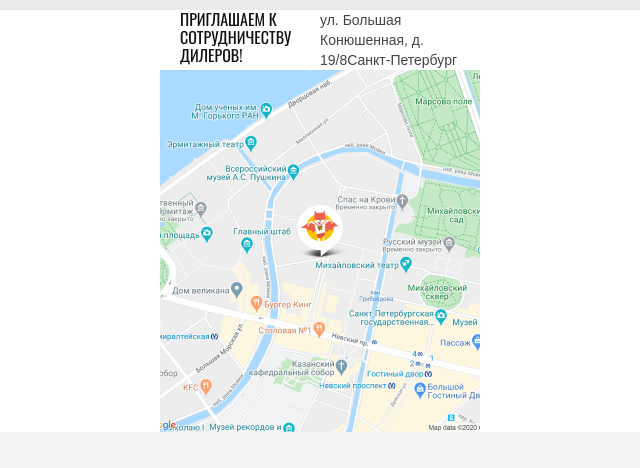
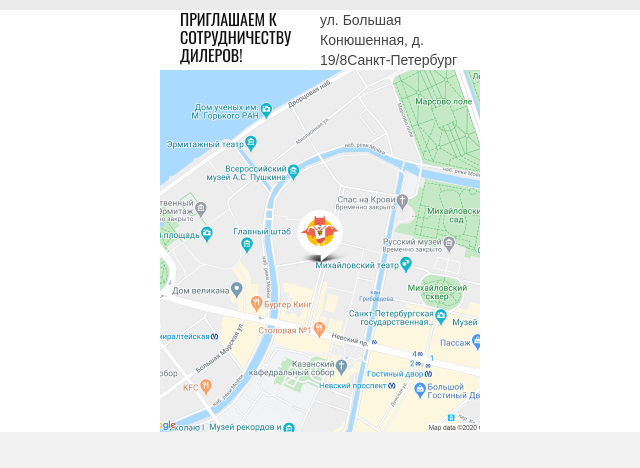
Before and after one commit to chester425/871177-cat-energy-22, a website: page source/index.html in a window 1280 px wide. Shown: the part 2449-2917 px from the top of the page, 320-960 px from the left. Drawn offline with nearby package versions, Linux system fonts and the light colour scheme; files that its build step writes are made by us from their sources.

Commit message:
поправил карту

```diff
--- a/source/index.html
+++ b/source/index.html
@@ -105,7 +105,7 @@
         <p class="contacts__adress">ул. Большая Конюшенная, д. 19/8Санкт-Петербург</p>
       </div>
       <div class="contacts__map">
-        <img class="qwerty" src="img/map.png" width="320" height="362" alt="картa">
+        <img src="img/map.png" width="320" height="362" alt="картa">
         <img class="contacts__map-icon" src="img/map-pin.png" width="57" height="53" alt="метка на карте">
       </div>
     </section>
--- a/source/less/blocks/contacts.less
+++ b/source/less/blocks/contacts.less
@@ -32,17 +32,17 @@
 
 .contacts__map {
   position: relative;
-  width: 320px;
   margin: 0 auto;
 }
 
-.qwerty {
+.contacts__map img {
   display: block;
   margin: auto;
 }
 
 .contacts__map-icon {
   position: absolute;
-  top: 135px;
-  left: 135px;
+  top: 140px;
+  left: 50%;
+  transform: translateX(-25px);
 }
```
